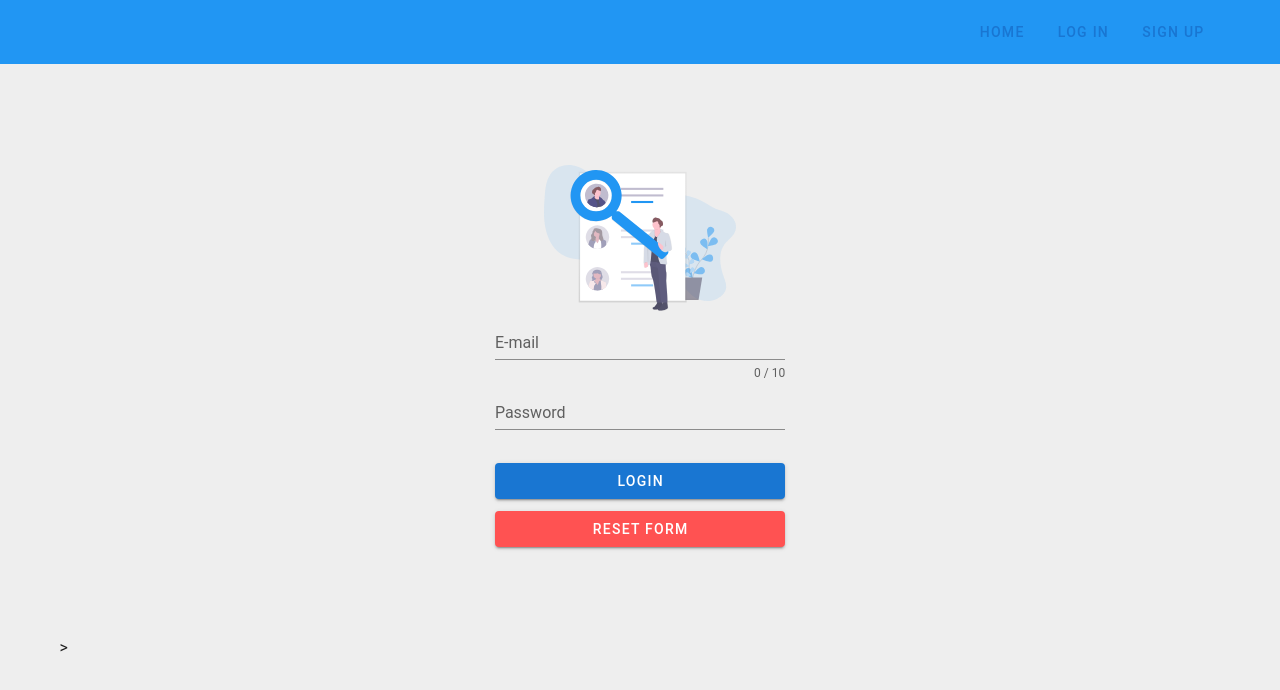
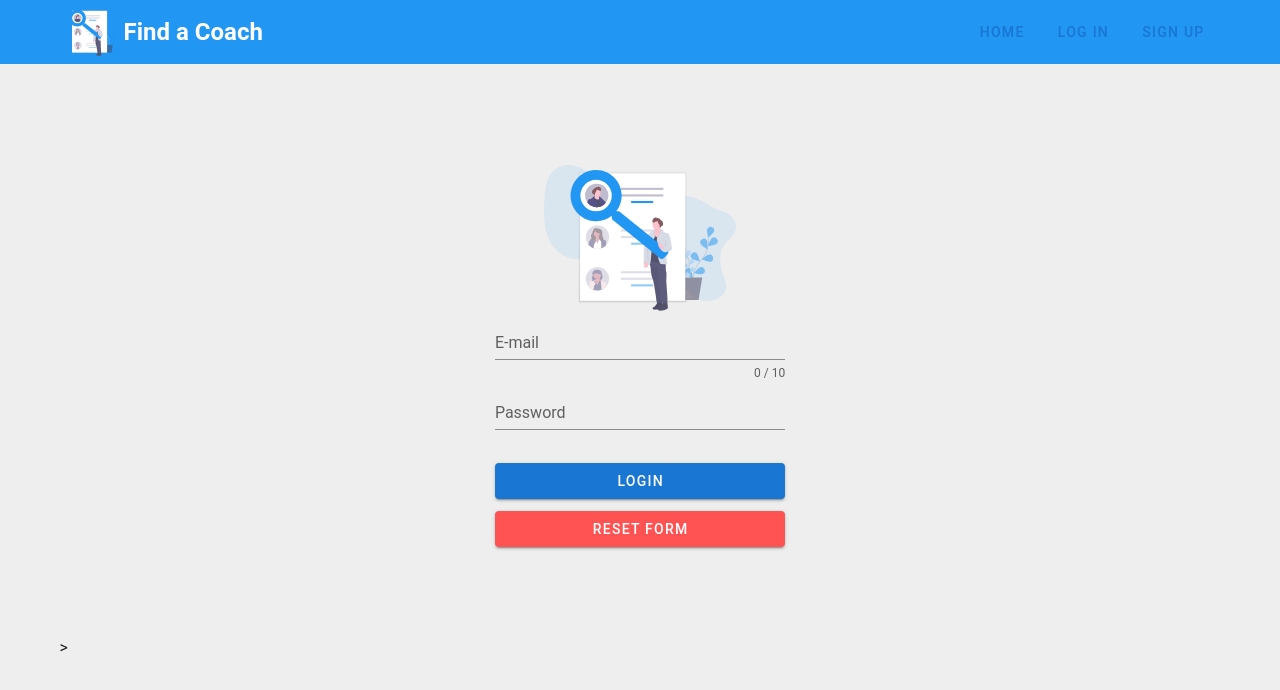
Before and after one commit to ymlihaa/find_a_coach, a Vue app: page /login in a window 1280 px wide. Shown: the top 690 px of the page. Built offline with nearby package versions, Linux system fonts and the light colour scheme; the HTML template or start-up script is replaced by a standard one; what vue-ellipse-progress, vuefire would draw is missing.

Commit message:
logo and main-title added to header .

```diff
--- a/src/newApp.vue
+++ b/src/newApp.vue
@@ -2,6 +2,8 @@
   <v-app id="inspire">
     <v-app-bar app color="blue" flat>
       <v-container class="py-0 fill-height">
+        <img src="./assets/login_logo.svg" alt="" />
+        <h2 class="logo-title">Find a Coach</h2>
         <v-spacer></v-spacer>
 
         <!-- <v-responsive max-width="260">
@@ -133,6 +135,14 @@ export default {
 </script>
 
 <style>
+.logo-title {
+  color: white;
+}
+img {
+  width: 4rem;
+  margin-left: auto;
+  margin-right: auto;
+}
 .p-3 {
   padding: 3rem;
 }
```
